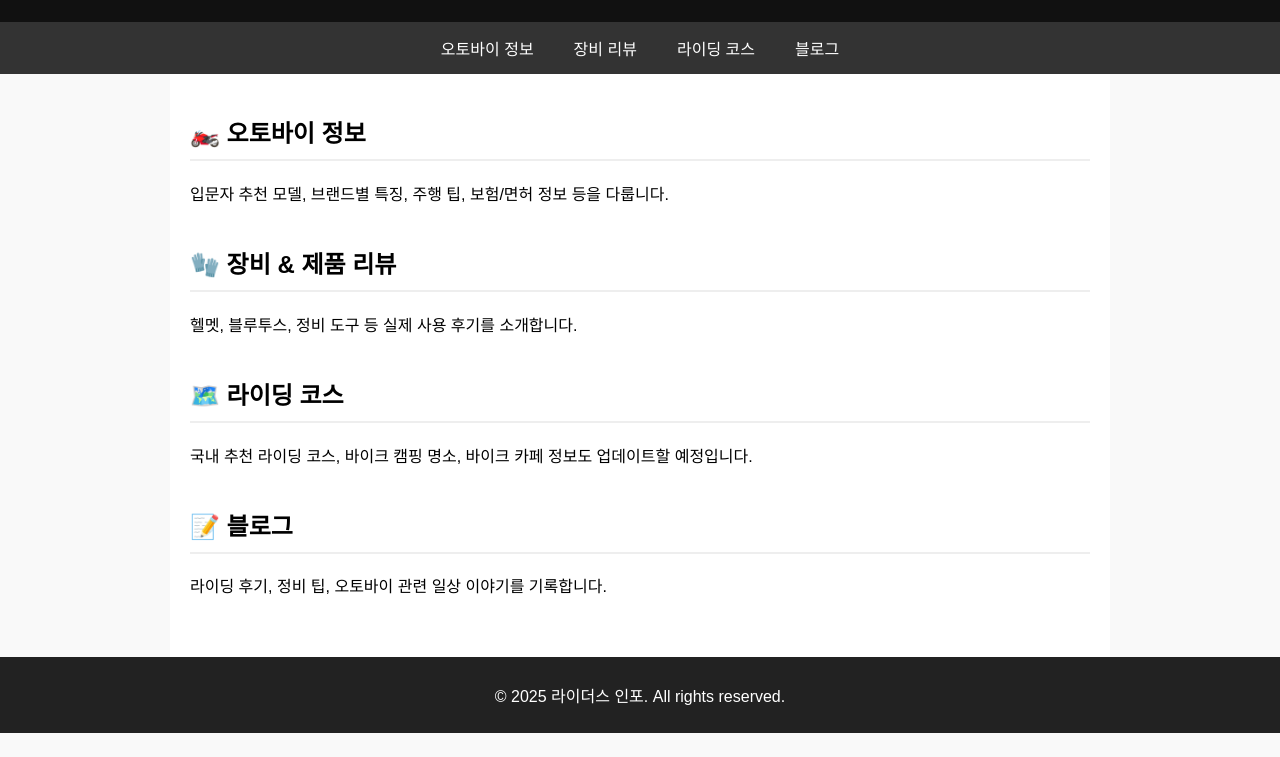
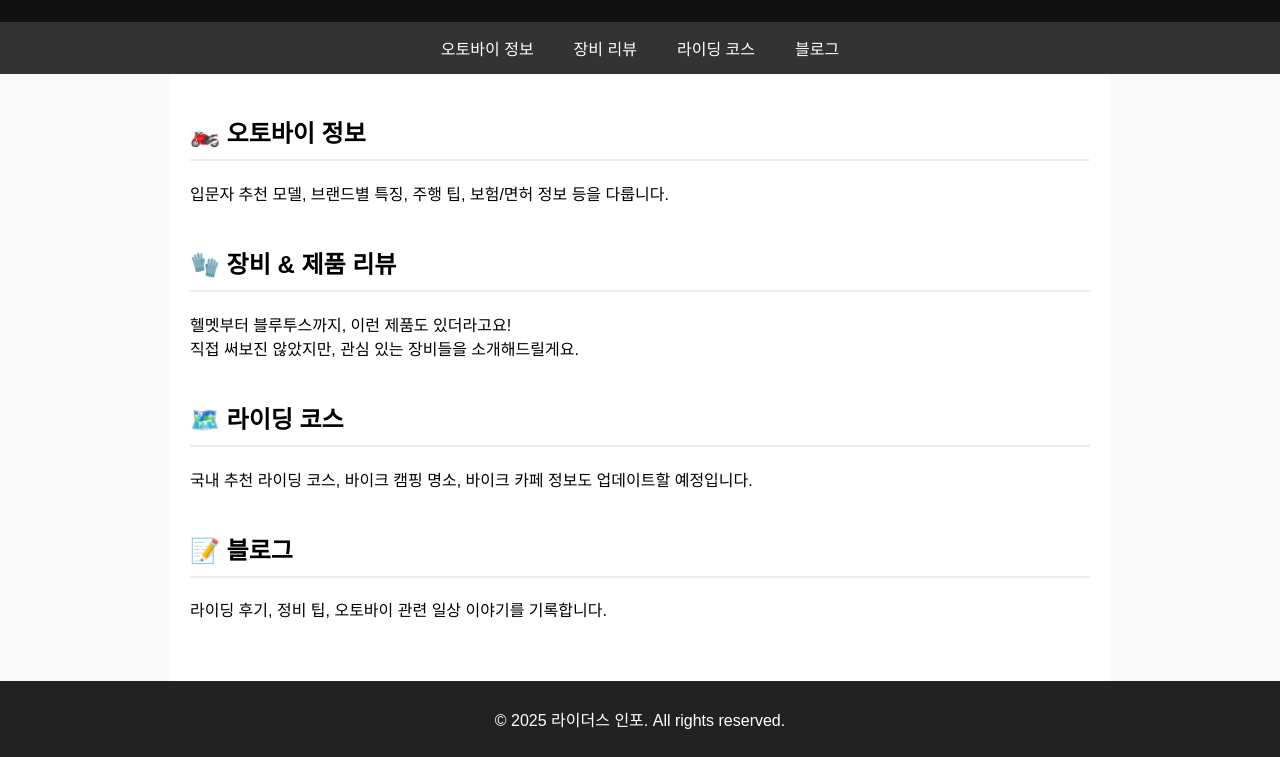
Before and after one commit to emdtks8848/Gear-Ride.github.io, a plain HTML site: page index.html in a window 1280 px wide. Shown: the part 107-864 px from the top of the page. Before the commit the page ends 840 px from the top, so only its background shows below. Drawn offline with Linux system fonts and the light colour scheme.

Commit message:
Update index.html

```diff
--- a/index.html
+++ b/index.html
@@ -33,9 +33,9 @@
     </section>
 
     <section id="gear-review">
-      <h2>🧤 장비 & 제품 리뷰</h2>
-      <p>헬멧, 블루투스, 정비 도구 등 실제 사용 후기를 소개합니다.</p>
-    </section>
+  <h2>🧤 장비 & 제품 리뷰</h2>
+  <p>헬멧부터 블루투스까지, 이런 제품도 있더라고요!<br>직접 써보진 않았지만, 관심 있는 장비들을 소개해드릴게요.</p>
+</section>
 
     <section id="routes">
       <h2>🗺️ 라이딩 코스</h2>
```
